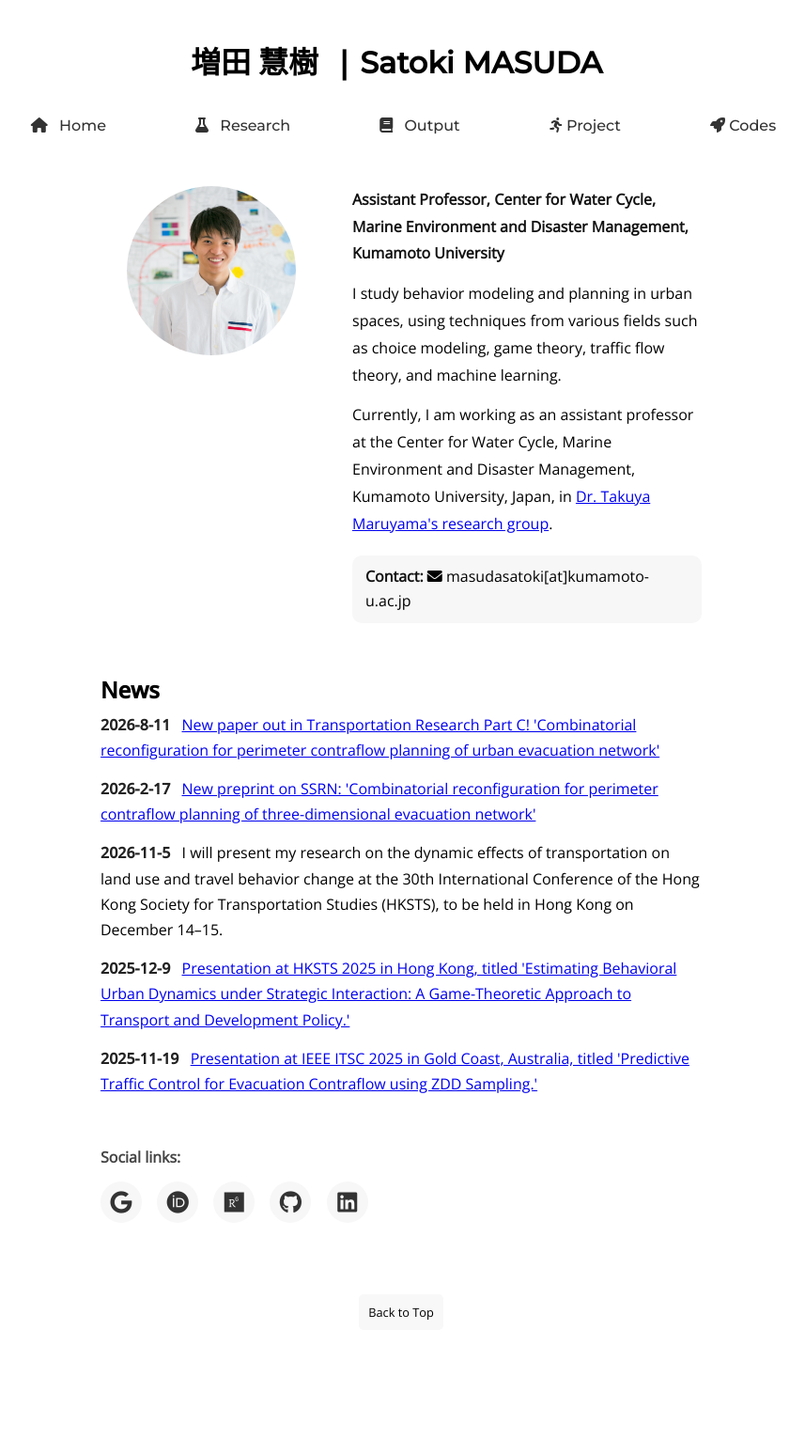
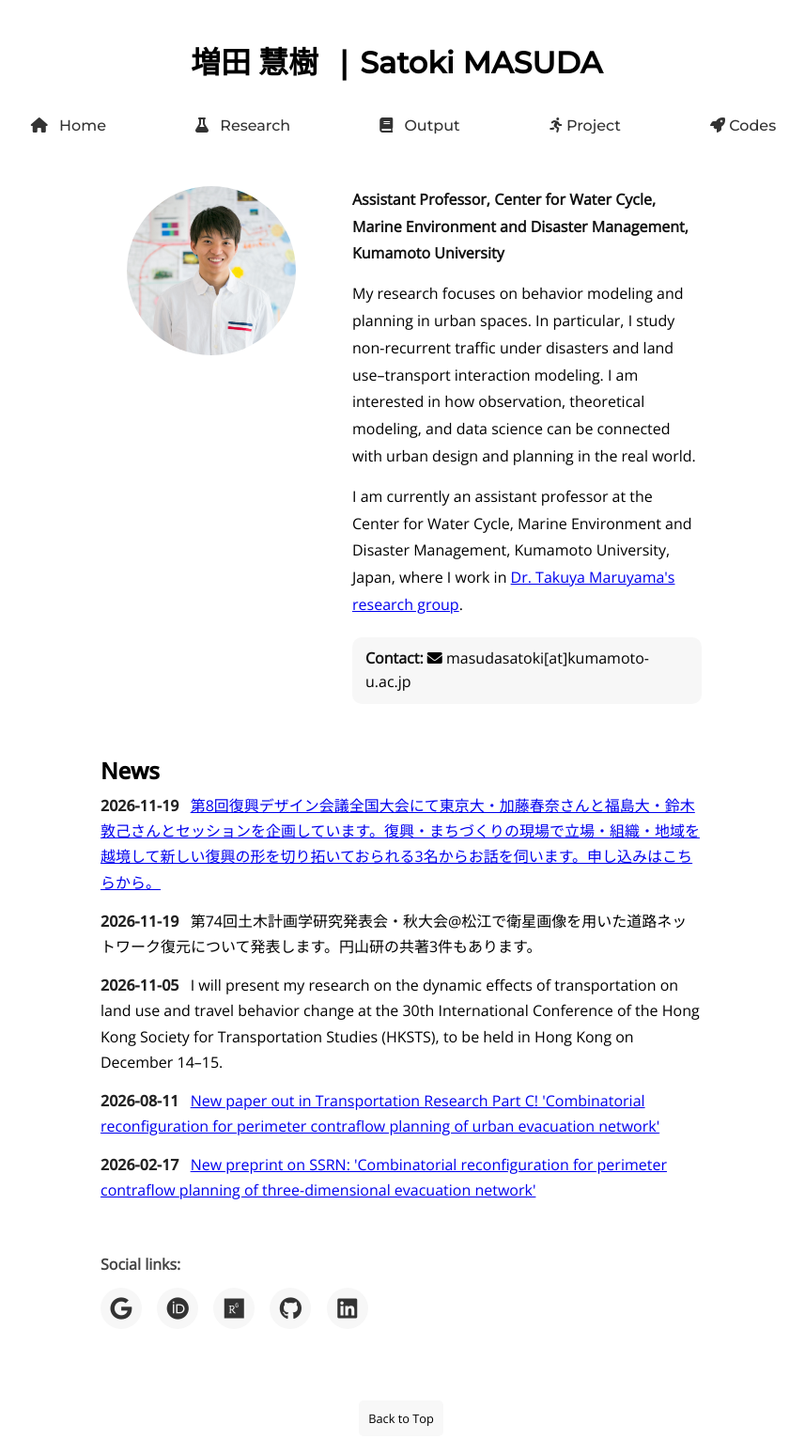
Before and after one commit to satoki-masuda/satoki-masuda.github.io, a Jekyll site: the page built from index.html, in a window 1280 px wide. Shown: the whole page at 94% size, without its empty margins (213-1070 px from the left). Built offline with Jekyll 4.4.1, drawn with Linux system fonts in a browser that asks for light colours; some web fonts are replaced; before the commit the page ends 1435 px from its top, so only the background shows below that.

Commit message:
update intro page

```diff
--- a/_data/news.yml
+++ b/_data/news.yml
@@ -1,12 +1,17 @@
-- date: "2026-11-5"
+- date: "2026-11-19"
+  text: "第74回土木計画学研究発表会・秋大会@松江で衛星画像を用いた道路ネットワーク復元について発表します。円山研の共著3件もあります。"
+- date: "2026-11-19"
+  text: "第8回復興デザイン会議全国大会にて東京大・加藤春奈さんと福島大・鈴木敦己さんとセッションを企画しています。復興・まちづくりの現場で立場・組織・地域を越境して新しい復興の形を切り拓いておられる3名からお話を伺います。申し込みはこちらから。"
+  link: "https://dss.bin.t.u-tokyo.ac.jp/symposium/symposium_2026/"
+- date: "2026-11-05"
   text: "I will present my research on the dynamic effects of transportation on land use and travel behavior change at the 30th International Conference of the Hong Kong Society for Transportation Studies (HKSTS), to be held in Hong Kong on December 14–15."
-- date: "2026-8-11"
+- date: "2026-08-11"
   text: "New paper out in Transportation Research Part C! 'Combinatorial reconfiguration for perimeter contraflow planning of urban evacuation network' "
   link: "/output.html"
-- date: "2026-2-17"
+- date: "2026-02-17"
   text: "New preprint on SSRN: 'Combinatorial reconfiguration for perimeter contraflow planning of three-dimensional evacuation network' "
   link: "/output.html"
-- date: "2025-12-9"
+- date: "2025-12-09"
   text: "Presentation at HKSTS 2025 in Hong Kong, titled 'Estimating Behavioral Urban Dynamics under Strategic Interaction: A Game-Theoretic Approach to Transport and Development Policy.' "
   link: "/output.html#hksts2025-locationchoice"
 - date: "2025-11-19"
--- a/index.html
+++ b/index.html
@@ -12,11 +12,12 @@ content_class: "home-content"
     <div class="home-intro">
         <p><strong>Assistant Professor, Center for Water Cycle, Marine Environment and Disaster Management, Kumamoto University</strong></p>
         <p>
-            I study behavior modeling and planning in urban spaces, using techniques from various fields such as choice modeling,
-            game theory, traffic flow theory, and machine learning.
+            My research focuses on behavior modeling and planning in urban spaces.
+            In particular, I study non-recurrent traffic under disasters and land use–transport interaction modeling.
+            I am interested in how observation, theoretical modeling, and data science can be connected with urban design and planning in the real world.
         </p>
         <p>
-            Currently, I am working as an assistant professor at the Center for Water Cycle, Marine Environment and Disaster Management, Kumamoto University, Japan, in <a href="https://sites.google.com/view/takumaru/" target="_blank">Dr. Takuya Maruyama's research group</a>.
+            I am currently an assistant professor at the Center for Water Cycle, Marine Environment and Disaster Management, Kumamoto University, Japan, where I work in <a href="https://sites.google.com/view/takumaru/" target="_blank">Dr. Takuya Maruyama's research group</a>.
         </p>
         <p><strong>Contact:</strong> <i class="fas fa-envelope"></i> masudasatoki[at]kumamoto-u.ac.jp</p>
     </div>
@@ -47,7 +48,7 @@ content_class: "home-content"
 </section>
 <div class="social-links">
     <p><strong>Social links:</strong></p>
-    <a href="https://scholar.google.co.jp/citations?hl=ja&user=-foCHe0AAAAJ" title="Google Scholar"><i class="fa-brands fa-google"></i></a>
+    <a href="https://scholar.google.co.jp/citations?user=RE5qfSYAAAAJ&hl=ja" title="Google Scholar"><i class="fa-brands fa-google"></i></a>
     <a href="https://orcid.org/0009-0003-9529-6114" title="ORCID"><i class="fa-brands fa-orcid"></i></a>
     <a href="https://www.researchgate.net/profile/Satoki-Masuda" title="ResearchGate"><i class="fa-brands fa-researchgate"></i></a>
     <a href="https://github.com/satoki-masuda" title="GitHub"><i class="fab fa-github"></i></a>
```
Also changed, not shown: 3 other files.
